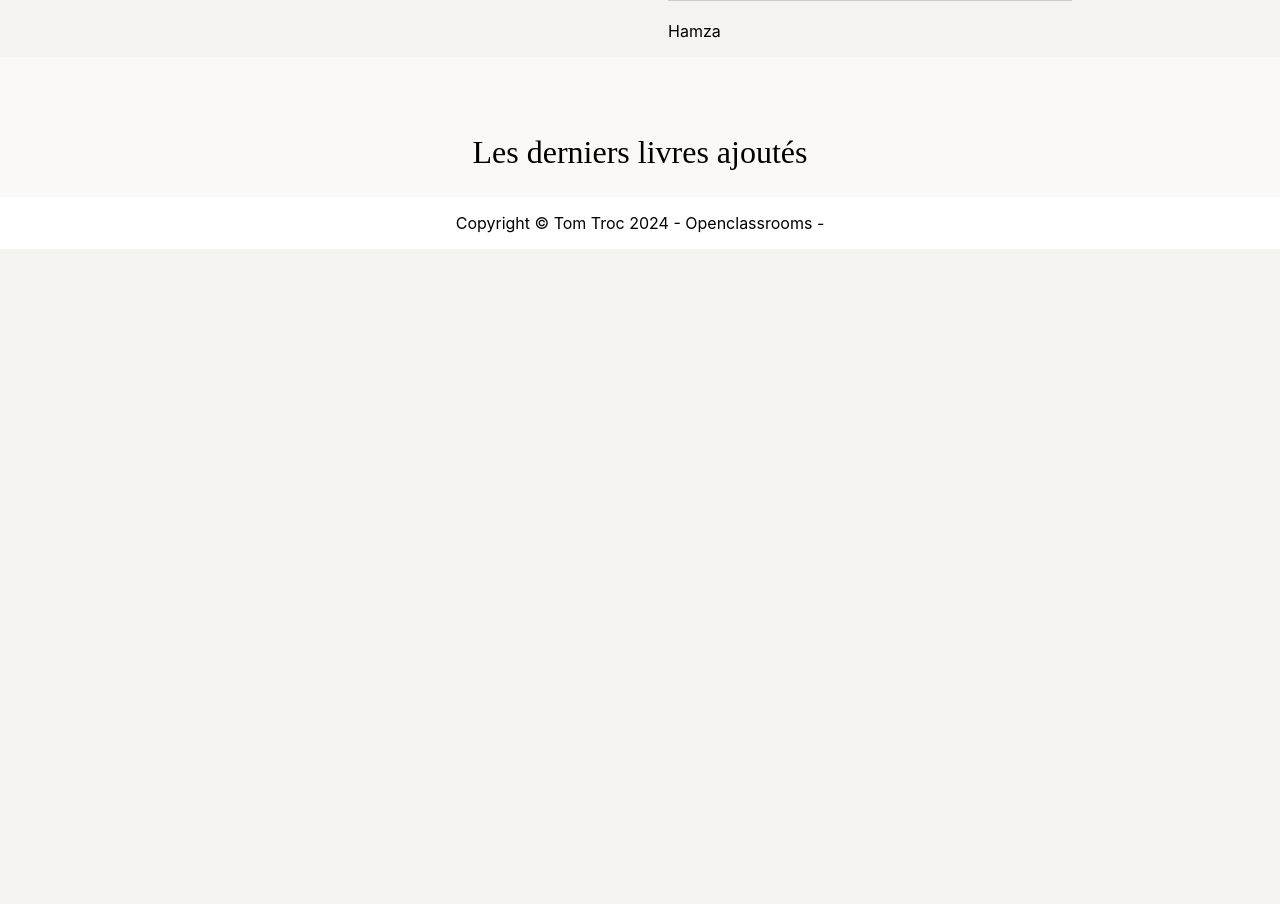
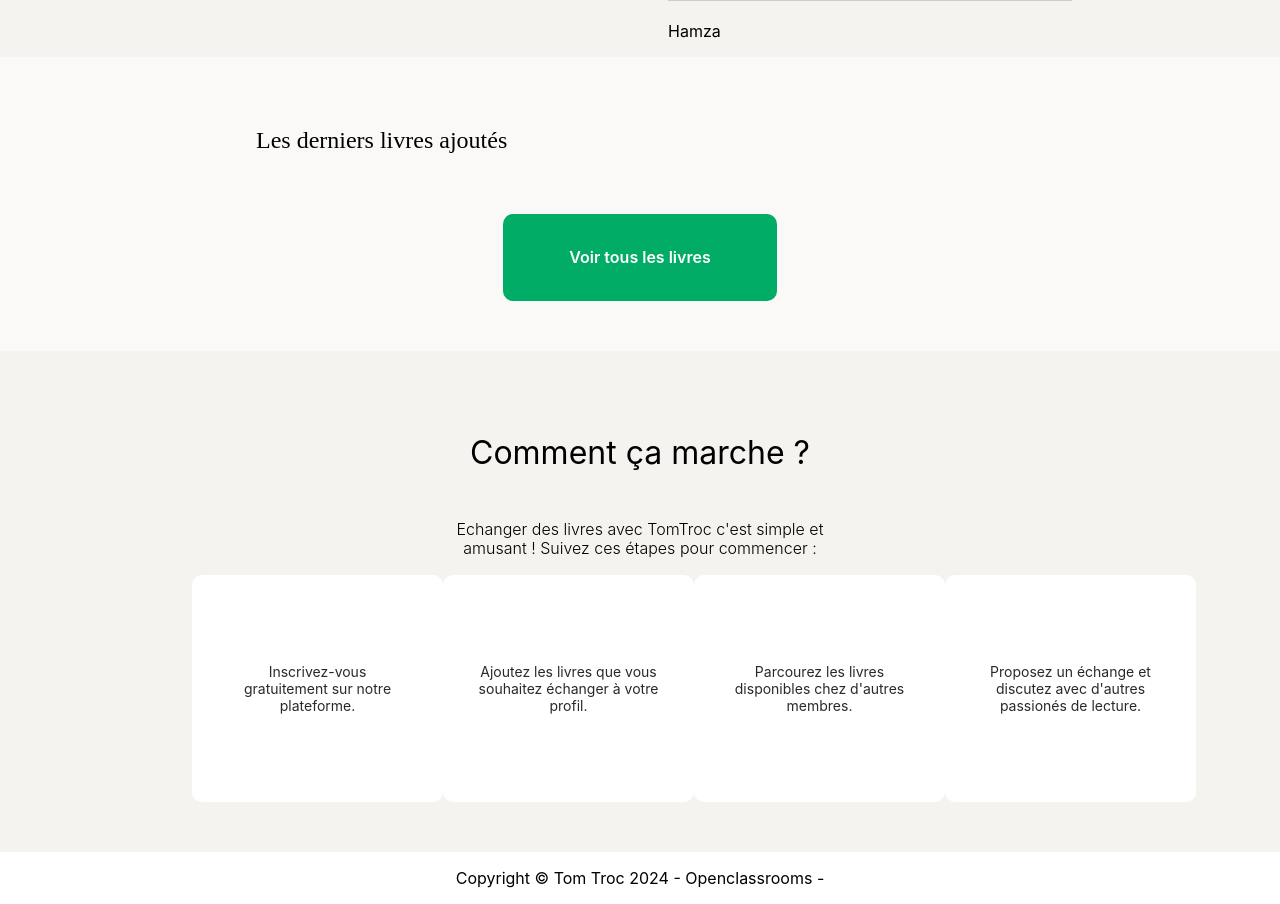
Before and after one commit to Wutzy/OC-SF-TomTroc, a PHP site: template TomTroc/views/templates/home.php in a window 1280 px wide. Shown: the part 649-1553 px from the top of the page. Before the commit the page ends 898 px from the top, so only its background shows below. Run offline with PHP 8.4, Linux system fonts and the light colour scheme; the template is opened without the code that fills it, so the values that code supplies are empty; grey boxes labelled with a size stand in for pictures from a placeholder-image service; some libraries are stand-ins or nearby versions; some web fonts are replaced.

Commit message:
Integration of last books + how it works section
Integration of last books section + good part of how it works section !

```diff
--- a/TomTroc/controllers/BookController.php
+++ b/TomTroc/controllers/BookController.php
@@ -9,7 +9,7 @@ class BookController
     public function showHome() : void
     {
         $bookManager = new BookManager();
-        $books = $bookManager->getAllBooks();
+        $books = $bookManager->getAllBooks(true);
 
         $view = new View("Accueil");
         $view->render("home", ['books' => $books]);
--- a/TomTroc/css/style.css
+++ b/TomTroc/css/style.css
@@ -10,6 +10,13 @@
 
 * {
     font-family: Inter;
+}
+section{
+    width: 100%;
+}
+a {
+    text-decoration: none;
+    color: unset;
 }
 h2 {
     font-family: Playfair Display;
@@ -48,8 +55,6 @@ nav{
     width: 100%;
 }
 .menu a {
-    text-decoration: none;
-    color: unset;
     margin-left: 20px;
 }
 /* Join us Section */
@@ -57,7 +62,6 @@ nav{
     display: flex;
     justify-content: center;
     padding-top: 50px;
-    width:100%;
     background-color: #F5F3EF;
 }
 .joinus-container {
@@ -96,25 +100,134 @@ nav{
     cursor: pointer;
 }
 
-.img-joinus {
-}
-
 /* Last books section */
 .home-books-section {
     display: flex;
     justify-content: center;
     padding-top: 50px;
-    width:100%;
     background-color: #FAF9F7;
+    padding-bottom: 50px;
 }
-.last-books-container h2{
+.last-books-container{
+    width: 60%;
+}
+.last-books-container .title{
     font-size: 32px;
+    text-align: center;
 }
 .card-book {
-    border: 1px black solid;
+    border: unset;
+    border-radius: 10px;
+    background-color: white;
     width: 200px;
+    font-family: Inter;
+    font-size: 16px;
+    font-weight: 400;
+    line-height: 19.36px;
+    text-align: left;
 }
 .last-book-img{
     width: 200px;
     height: 200px;
 }
+.last-books-group{
+    display:flex;
+    margin: 30px 0 30px 0;
+    justify-content: space-around;
+}
+
+.last-books-author{
+    font-family: Inter;
+    font-size: 14px;
+    font-weight: 400;
+    line-height: 16.94px;
+    text-align: left;
+}
+.card-content{
+    padding: 15px 15px 0 15px;
+}
+.show-books{
+    display: flex;
+    justify-content: center;
+}
+.btn-show-books{
+    width: 218px;
+    height: 63px;
+    font-size: 16px;
+    display: flex;
+    padding: 12px 28px 12px 28px;
+    color: white;
+    background-color: #00AC66;
+    border: none;
+    border-radius: 10px;
+    justify-content: center;
+    align-items: center;
+    font-family: Inter;
+    font-size: 16px;
+    font-weight: 600;
+    line-height: 19.36px;
+}
+
+/* How it works section */
+
+.howitworks-section {
+    display: flex;
+    justify-content: center;
+    padding-top: 50px;
+    background-color: #F5F3EF;
+    padding-bottom: 50px;
+}
+
+.howitworks-container {
+    display: flex;
+    flex-direction: column;
+    align-items: center;
+    width: 70%;
+}
+.howitworks-title{
+    font-family: "Playfair Display";
+    font-size: 32px;
+    font-style: normal;
+    font-weight: 400;
+    line-height: normal;
+}
+.howitworks-description {
+    width: 397px;
+    font-family: Inter;
+    font-size: 16px;
+    font-weight: 300;
+    line-height: 19.36px;
+    text-align: center;
+}
+
+.howitworks-cards-group {
+    display: flex;
+    width: 100%;
+    justify-content: space-around;
+}
+
+.howitworks-card{
+    width: 215px;
+    height: 139px;
+    flex-shrink: 0;
+    width: 215px;
+    border-radius: 10px;
+    background: #FFF;
+    display:flex;
+    justify-content: center;
+    align-items: center;
+    padding: 44px 18px;
+}
+.howitworks-card p{
+    margin: unset;
+    width: 180px;
+    height: 51px;
+    width: 180px;
+    color: var(--Gris-fonc, #292929);
+    font-family: Inter;
+    font-size: 14px;
+    font-style: normal;
+    font-weight: 400;
+    line-height: normal;
+    text-align: center;
+}
--- a/TomTroc/views/templates/home.php
+++ b/TomTroc/views/templates/home.php
@@ -28,14 +28,48 @@
 <section class="home-books-section">
     <div class="last-books-container">
         <h2>Les derniers livres ajoutés</h2>
+        <div class="last-books-group">
             <?php foreach($books as $book) { ?>
                 <div class="card-book">
                     <a class="info" href="index.php?action=showArticle&id=<?= $book->getId() ?>">
                         <img src="<?= $book->getImage() ?>" alt="une image" class="last-book-img">
-                    <h3><?= $book->getTitle() ?></h3>
-                    <p><?= $book->getDescription(400) ?></p>
+                        <div class="card-content">
+                            <div class="last-books-title"><p><?= $book->getTitle() ?></p></div>
+                            <div class="last-books-author"><p>Auteur</p></div>
+                            <div class="last-books-"><p>Vendeur</p></div>
+                        </div>
                     </a>
                 </div>
             <?php } ?>
         </div>
+        <div class="show-books">
+            <div class="btn-show-books">
+                <a href="#">Voir tous les livres</a>
+            </div>
+        </div>
+    </div>
 </section>
+<section class="howitworks-section">
+    <div class="howitworks-container">
+        <div class="howitworks-title">
+            <p>Comment ça marche ?</p>
+        </div>
+        <div class="howitworks-description">
+            <p>Echanger des livres avec TomTroc c'est simple et amusant ! Suivez ces étapes pour commencer :</p>
+        </div>
+        <div class="howitworks-cards-group">
+            <div class="howitworks-card">
+                <p>Inscrivez-vous gratuitement sur notre plateforme.</p>
+            </div>
+            <div class="howitworks-card">
+                <p>Ajoutez les livres que vous souhaitez échanger à votre profil.</p>
+            </div>
+            <div class="howitworks-card">
+                <p>Parcourez les livres disponibles chez d'autres membres.</p>
+            </div>
+            <div class="howitworks-card">
+                <p>Proposez un échange et discutez avec d'autres passionés de lecture.</p>
+            </div>
+        </div>
+    </div>
+</section>
```
Also changed, not shown: TomTroc/models/BookManager.php (+6 -1 lines). Lines whose indentation alone changed are shown as unchanged.
